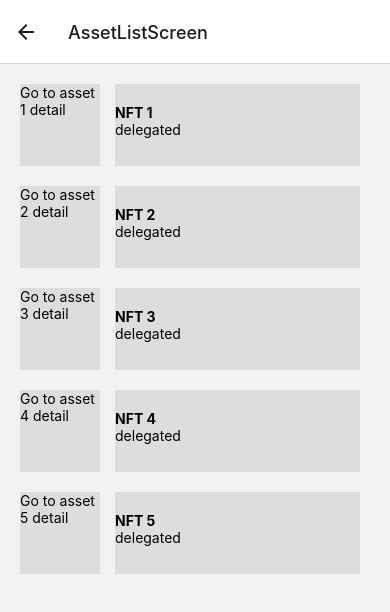
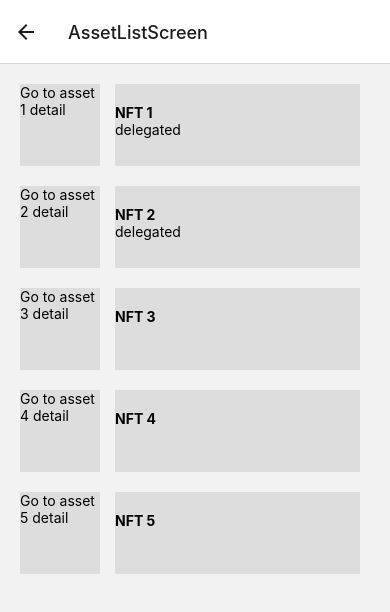
Before and after one commit to somay/devcon-air-gapped-asset-verification, a React Native app in the folder DevConBountyAirGappedWallet/: screen /AssetListScreen in a window 390 px wide. Shown: the top 612 px of the page. Built offline with nearby package versions, Linux system fonts and the light colour scheme.

Commit message:
new AssetCard prop: isDelegated

```diff
--- a/DevConBountyAirGappedWallet/src/components/AssetCard.tsx
+++ b/DevConBountyAirGappedWallet/src/components/AssetCard.tsx
@@ -3,6 +3,7 @@ import {Text, TouchableHighlight, View, ViewStyle} from 'react-native';
 
 interface Props {
   assetId: number;
+  isDelegated: boolean;
   handlePress: () => void;
   styles: {
     container?: ViewStyle;
@@ -13,7 +14,12 @@ interface Props {
   };
 }
 
-const AssetCard: React.FC<Props> = ({styles, assetId, handlePress}) => {
+const AssetCard: React.FC<Props> = ({
+  styles,
+  assetId,
+  isDelegated,
+  handlePress,
+}) => {
   // const onPress = (key: number) => {
   //   navigation.navigate('AssetDetailScreen', {assetId: key});
   // };
@@ -23,7 +29,7 @@ const AssetCard: React.FC<Props> = ({styles, assetId, handlePress}) => {
         <Text style={styles.image}>Go to asset {assetId} detail</Text>
         <View style={styles?.textContainer}>
           <Text style={styles.title}>NFT {assetId}</Text>
-          <Text style={styles.status}>delegated</Text>
+          {isDelegated ? <Text style={styles.status}>delegated</Text> : null}
         </View>
 
         {/* <View style={{flex: 1}}>
--- a/DevConBountyAirGappedWallet/src/screens/AssetListScreen.tsx
+++ b/DevConBountyAirGappedWallet/src/screens/AssetListScreen.tsx
@@ -22,6 +22,11 @@ const AssetListScreen: React.FC<Props> = ({navigation, route}) => {
   const onPress = (key: number) => {
     navigation.navigate('AssetDetailScreen', {assetId: key});
   };
+
+  const isDelegated = (assetId: number) => {
+    return assetId - 3 < 0;
+  };
+
   return (
     <View>
       <FlatList
@@ -30,6 +35,7 @@ const AssetListScreen: React.FC<Props> = ({navigation, route}) => {
           <AssetCard
             styles={showStyles}
             assetId={item.key}
+            isDelegated={isDelegated(item.key)}
             handlePress={() => onPress(item.key)}
           />
         )}
```
